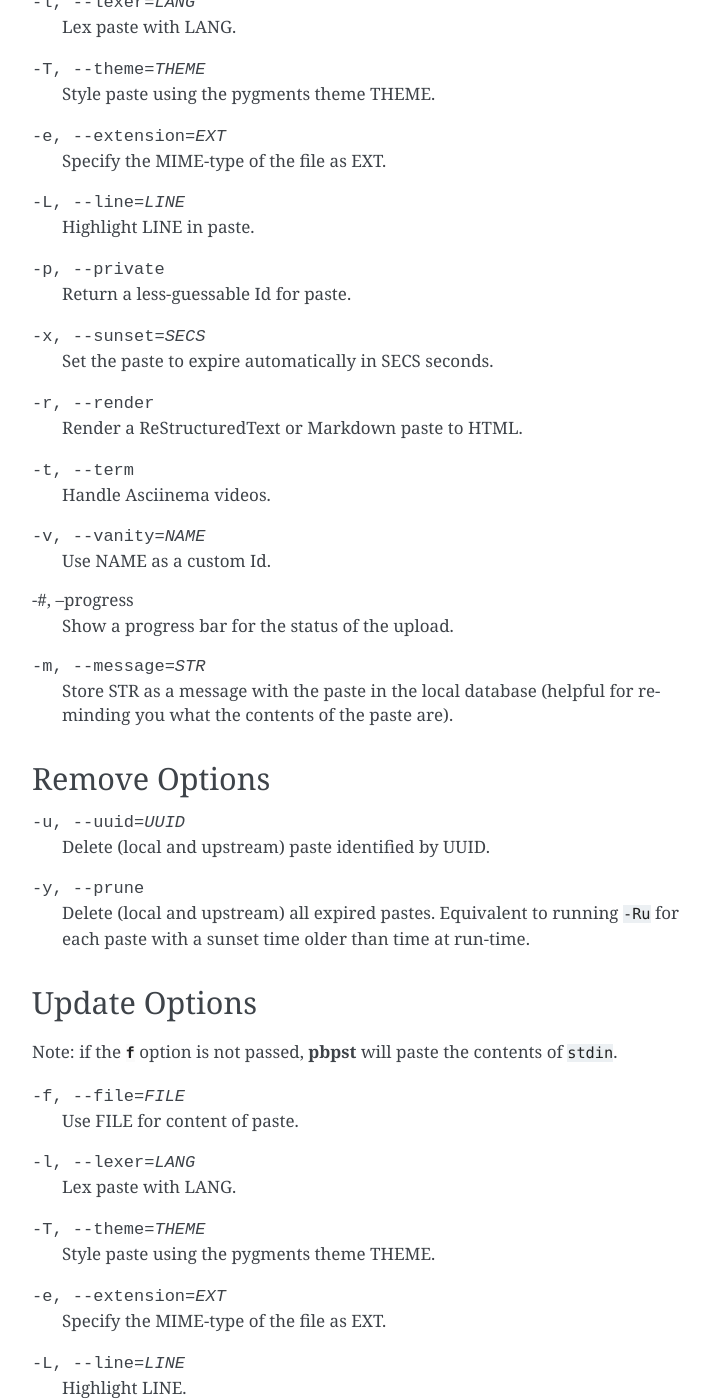
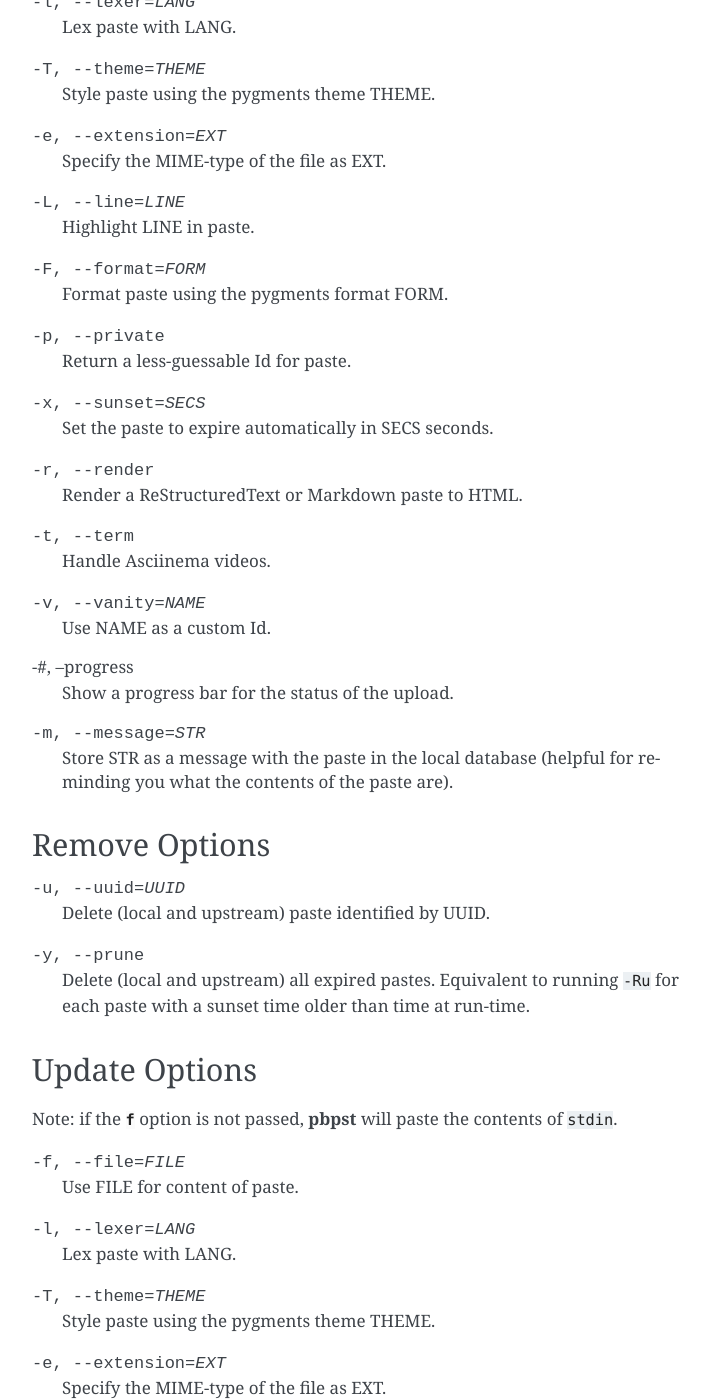
Before and after one commit to HalosGhost/pbpst, a Sphinx documentation site: the page built from doc/pbpst.rst, in a window 1280 px wide and 1400 px high, scrolled down 1615 px. Shown: the whole window, without its empty margins (388-1098 px from the left). Built offline with Sphinx 7.4.7, drawn with Linux system fonts in a browser that asks for light colours; some of the changed text lies outside the part shown.

Commit message:
Document -F|--format

```diff
--- a/doc/pbpst.rst
+++ b/doc/pbpst.rst
@@ -81,6 +81,9 @@ Note: if the :option:`f` option is not passed, :program:`pbpst` will paste the c
 -L, --line=LINE
     Highlight LINE in paste.
 
+-F, --format=FORM
+    Format paste using the pygments format FORM.
+
 -p, --private
     Return a less-guessable Id for paste.
 
@@ -131,6 +134,9 @@ Note: if the :option:`f` option is not passed, :program:`pbpst` will paste the c
 
 -L, --line=LINE
     Highlight LINE.
+
+-F, --format=FORM
+    Format paste using the pygments format FORM.
 
 -r, --render
     Render a ReStructuredText or Markdown paste to HTML.
```
